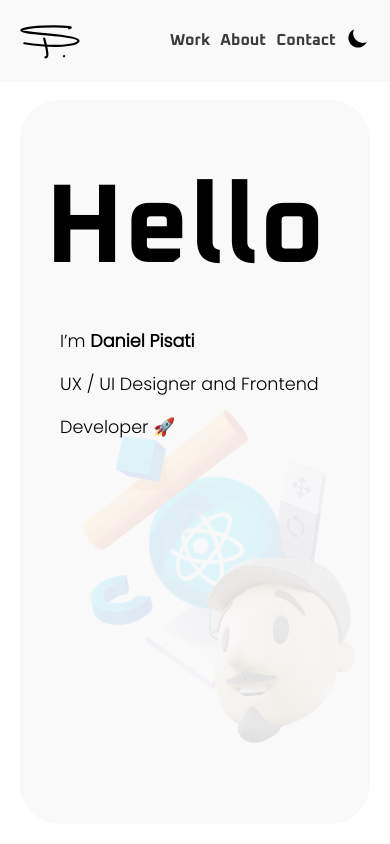
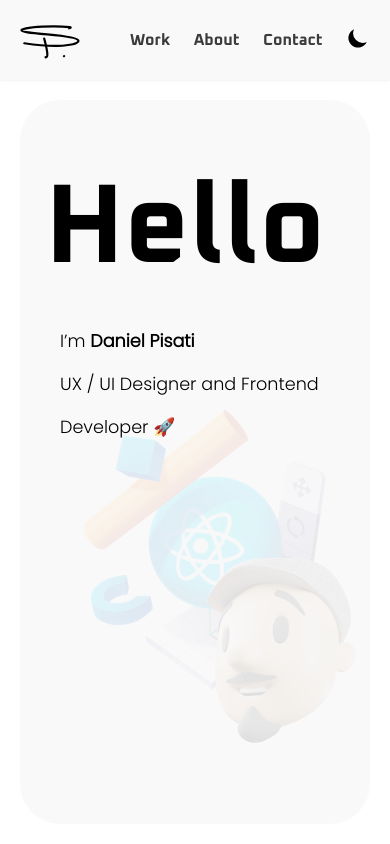
Before and after one commit to dpisati/portfolio, a Next.js app: page / in a window 390 px wide. Shown: the top 844 px of the page. Built offline with nearby package versions, Linux system fonts and the light colour scheme.

Commit message:
fix header on mobile

```diff
--- a/src/components/Header/styles.module.css
+++ b/src/components/Header/styles.module.css
@@ -15,7 +15,7 @@
 }
 
 .smallNav {
-    height: 60px;
+    height: 70px;
 }
 
 .headerContainerInner {
@@ -99,7 +99,7 @@
     }
 
     .smallNav {
-        height: 60px;
+        height: 70px;
     }
 
     .logo {
@@ -109,12 +109,12 @@
 
 @media (max-width: 530px) {
     .linksContainer {
-        width: 250px;
+        width: 240px;
     }
 }
 
-@media (max-width: 400px) {
+/* @media (max-width: 400px) {
     .linksContainer {
-        width: 200px;
+        width: 240px;
     }
-}
+} */
```
